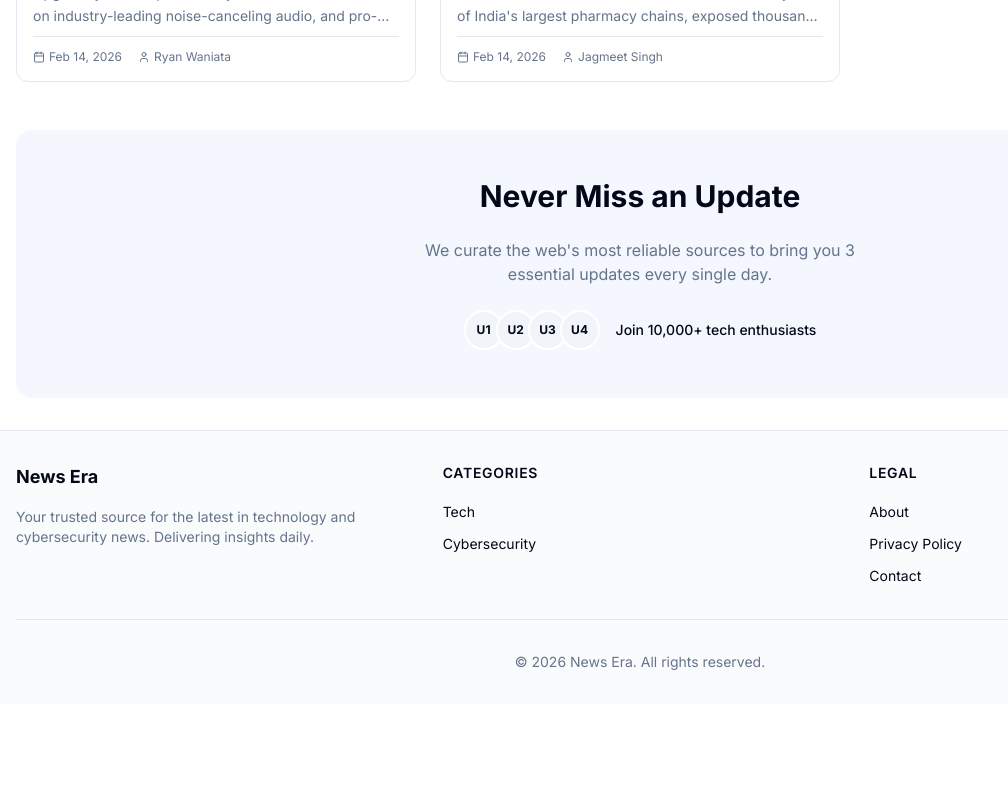
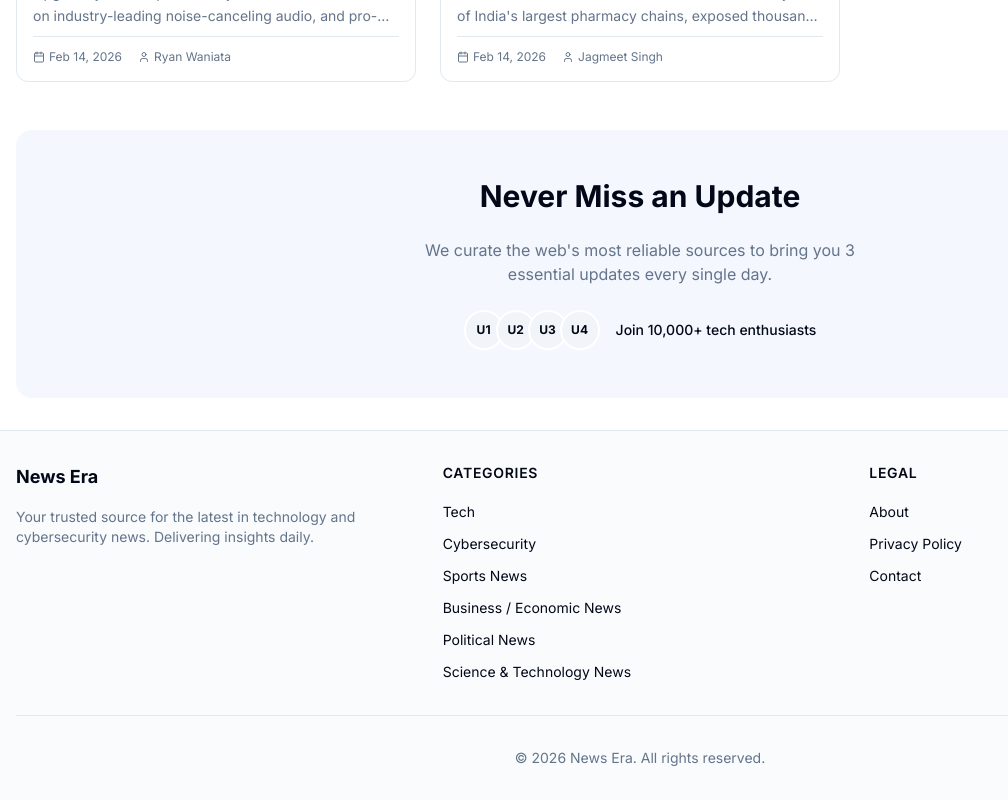
Before and after one commit to kavi-X-Debug/Newsera-Blog, a Next.js app: page / in a window 1280 px wide. Shown: the part 1088-1888 px from the top of the page, without its empty margins (0-1008 px from the left). Before the commit the page ends 1792 px from the top, so only its background shows below. Built offline with nearby package versions, Linux system fonts and the light colour scheme.

Commit message:
Add fav icon final

```diff
--- a/src/app/layout.tsx
+++ b/src/app/layout.tsx
@@ -18,6 +18,7 @@ export const metadata: Metadata = {
   authors: [{ name: "News Era Team" }],
   icons: {
     icon: [
+      { url: "https://ibb.co/CpdzkDGN" },
       { url: "/icon.svg" },
       { url: "/favicon.ico" },
       { url: "/favicon.png", type: "image/png" }
--- a/src/components/footer.tsx
+++ b/src/components/footer.tsx
@@ -16,6 +16,10 @@ export default function Footer() {
             <ul className="space-y-2">
               <li><Link href="/tech" className="text-sm hover:text-primary transition-colors">Tech</Link></li>
               <li><Link href="/cybersecurity" className="text-sm hover:text-primary transition-colors">Cybersecurity</Link></li>
+              <li><Link href="/sports" className="text-sm hover:text-primary transition-colors">Sports News</Link></li>
+              <li><Link href="/business" className="text-sm hover:text-primary transition-colors">Business / Economic News</Link></li>
+              <li><Link href="/politics" className="text-sm hover:text-primary transition-colors">Political News</Link></li>
+              <li><Link href="/science" className="text-sm hover:text-primary transition-colors">Science &amp; Technology News</Link></li>
             </ul>
           </div>
           <div>
```
